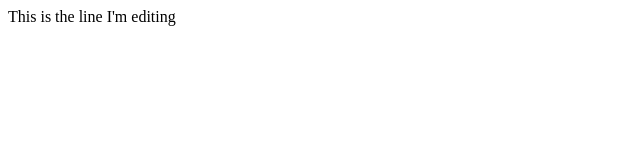
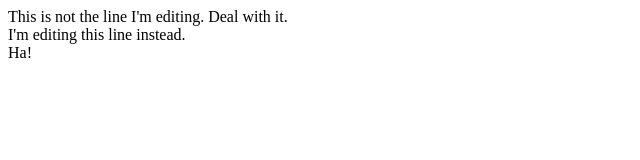
Before and after one commit to dbhubbell/explore_california, a plain HTML site: page mission.html in a window 1280 px wide. Shown: the whole page, without its empty margins (0-640 px from the left). Drawn offline with Linux system fonts and the light colour scheme.

Commit message:
different edits to mission.html

```diff
--- a/mission.html
+++ b/mission.html
@@ -3,6 +3,8 @@
   <title>Mission</title>
 </head>
 <body>
-	<div> This is the line I'm editing</div>
+	<div> This is not the line I'm editing. Deal with it.</div>
+	<div>I'm editing this line instead.</div>
+	<div>Ha!</div>
 </body>
 </html>
```
